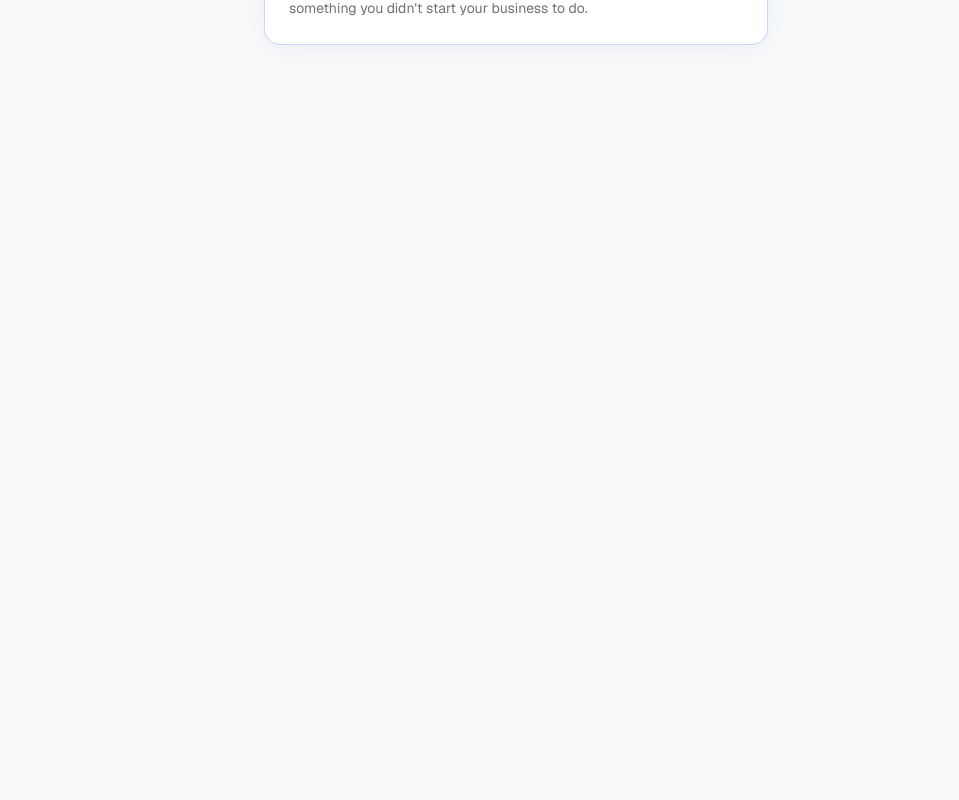
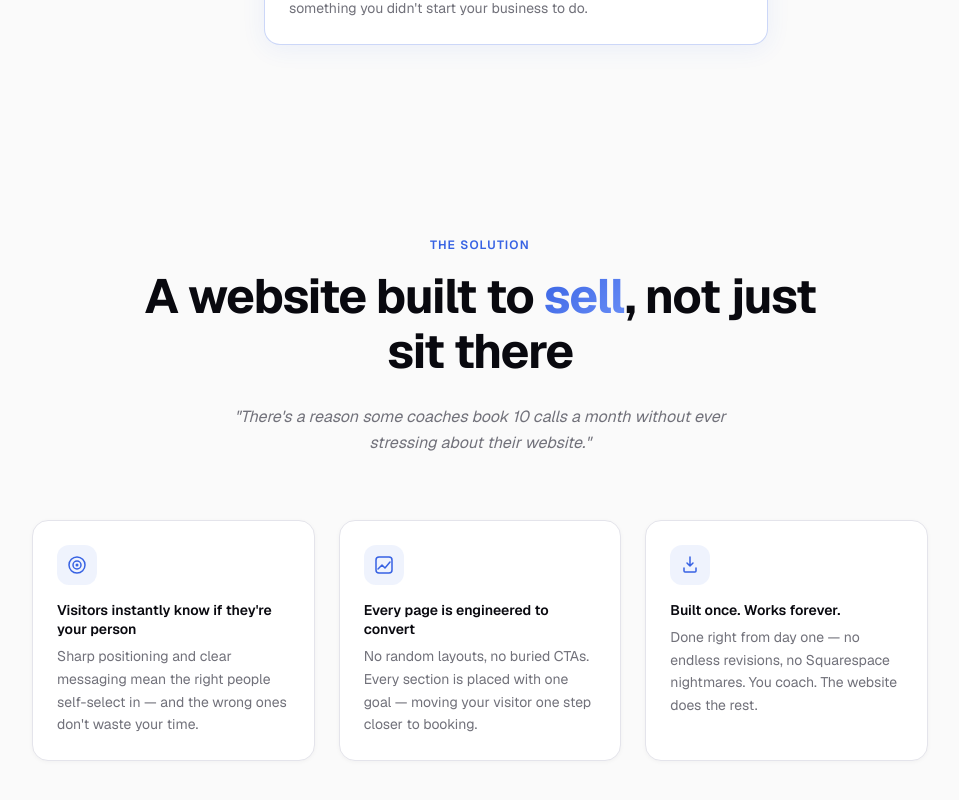
Before and after one commit to qpxv/websites, a Next.js app: page / in a window 1280 px wide. Shown: the part 1624-2424 px from the top of the page, without its empty margins (160-1119 px from the left). Before the commit the page ends 1765 px from the top, so only its background shows below. Built offline with nearby package versions, Linux system fonts and the light colour scheme.

Commit message:
solution v1

```diff
--- /dev/null
+++ b/app/components/home/solution/SolutionOutcomes.tsx
@@ -0,0 +1,72 @@
+const outcomes = [
+  {
+    icon: (
+      <svg width="20" height="20" viewBox="0 0 20 20" fill="none">
+        <circle cx="10" cy="10" r="8" stroke="currentColor" strokeWidth="1.5" />
+        <circle cx="10" cy="10" r="4" stroke="currentColor" strokeWidth="1.5" />
+        <circle cx="10" cy="10" r="1.5" fill="currentColor" />
+      </svg>
+    ),
+    title: "Visitors instantly know if they're your person",
+    description:
+      "Sharp positioning and clear messaging mean the right people self-select in — and the wrong ones don't waste your time.",
+  },
+  {
+    icon: (
+      <svg width="20" height="20" viewBox="0 0 20 20" fill="none">
+        <path d="M4 14l4-4 3 3 5-6" stroke="currentColor" strokeWidth="1.5" strokeLinecap="round" strokeLinejoin="round" />
+        <rect x="2" y="2" width="16" height="16" rx="3" stroke="currentColor" strokeWidth="1.5" />
+      </svg>
+    ),
+    title: "Every page is engineered to convert",
+    description:
+      "No random layouts, no buried CTAs. Every section is placed with one goal — moving your visitor one step closer to booking.",
+  },
+  {
+    icon: (
+      <svg width="20" height="20" viewBox="0 0 20 20" fill="none">
+        <path d="M10 2L10 11M10 11L7 8M10 11L13 8" stroke="currentColor" strokeWidth="1.5" strokeLinecap="round" strokeLinejoin="round" />
+        <path d="M4 13v3a1 1 0 001 1h10a1 1 0 001-1v-3" stroke="currentColor" strokeWidth="1.5" strokeLinecap="round" />
+      </svg>
+    ),
+    title: "Built once. Works forever.",
+    description:
+      "Done right from day one — no endless revisions, no Squarespace nightmares. You coach. The website does the rest.",
+  },
+];
+
+export default function SolutionOutcomes() {
+  return (
+    <div className="grid grid-cols-1 md:grid-cols-3 gap-6 max-w-4xl mx-auto">
+      {outcomes.map((outcome, i) => (
+        <div
+          key={i}
+          className="flex flex-col gap-4 p-6 rounded-2xl"
+          style={{
+            background: "#fff",
+            border: "1px solid var(--border)",
+            boxShadow: "0 1px 4px rgba(0,0,0,0.04)",
+          }}
+        >
+          <div
+            className="w-10 h-10 rounded-xl flex items-center justify-center shrink-0"
+            style={{
+              background: "rgba(55, 98, 227, 0.08)",
+              color: "var(--blue)",
+            }}
+          >
+            {outcome.icon}
+          </div>
+          <div>
+            <h3 className="text-sm font-semibold text-foreground mb-1.5 leading-snug">
+              {outcome.title}
+            </h3>
+            <p className="text-sm text-muted-text leading-relaxed">
+              {outcome.description}
+            </p>
+          </div>
+        </div>
+      ))}
+    </div>
+  );
+}
--- /dev/null
+++ b/app/components/home/solution/SolutionSection.tsx
@@ -0,0 +1,13 @@
+import SolutionSectionHeader from "./SolutionSectionHeader";
+import SolutionOutcomes from "./SolutionOutcomes";
+
+export default function SolutionSection() {
+  return (
+    <section className="relative z-10 px-6 py-24">
+      <div className="max-w-6xl mx-auto">
+        <SolutionSectionHeader />
+        <SolutionOutcomes />
+      </div>
+    </section>
+  );
+}
--- /dev/null
+++ b/app/components/home/solution/SolutionSectionHeader.tsx
@@ -0,0 +1,29 @@
+export default function SolutionSectionHeader() {
+  return (
+    <div className="flex flex-col items-center text-center mb-16">
+      <span
+        className="text-xs font-semibold tracking-widest uppercase mb-4"
+        style={{ color: "var(--blue)" }}
+      >
+        The solution
+      </span>
+      <h2 className="text-3xl sm:text-4xl xl:text-5xl font-bold text-foreground leading-[1.15] tracking-tight max-w-2xl mb-6">
+        A website built to{" "}
+        <span
+          style={{
+            background: "linear-gradient(135deg, var(--blue) 0%, #6b8ff7 100%)",
+            WebkitBackgroundClip: "text",
+            WebkitTextFillColor: "transparent",
+            backgroundClip: "text",
+          }}
+        >
+          sell
+        </span>
+        , not just sit there
+      </h2>
+      <p className="text-base text-muted-text italic max-w-lg leading-relaxed">
+        "There's a reason some coaches book 10 calls a month without ever stressing about their website."
+      </p>
+    </div>
+  );
+}
--- a/app/page.tsx
+++ b/app/page.tsx
@@ -1,11 +1,13 @@
 import HeroSection from "./components/home/HeroSection";
 import ProblemSection from "./components/home/problem/ProblemSection";
+import SolutionSection from "./components/home/solution/SolutionSection";
 
 export default function Page() {
   return (
     <div className="min-h-screen" style={{ backgroundColor: "#fafafa" }}>
       <HeroSection />
       <ProblemSection />
+      <SolutionSection />
     </div>
   );
 }
```
